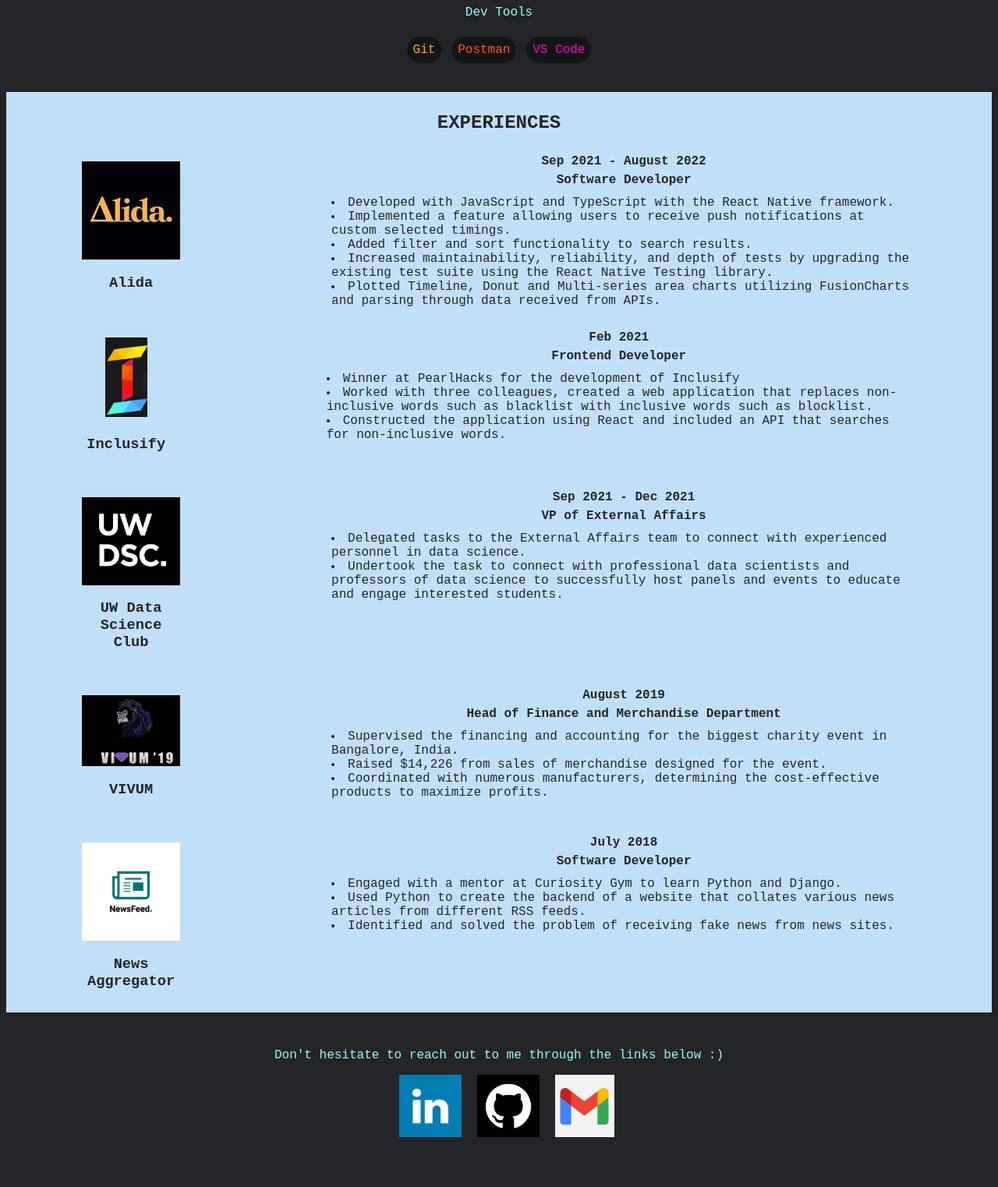
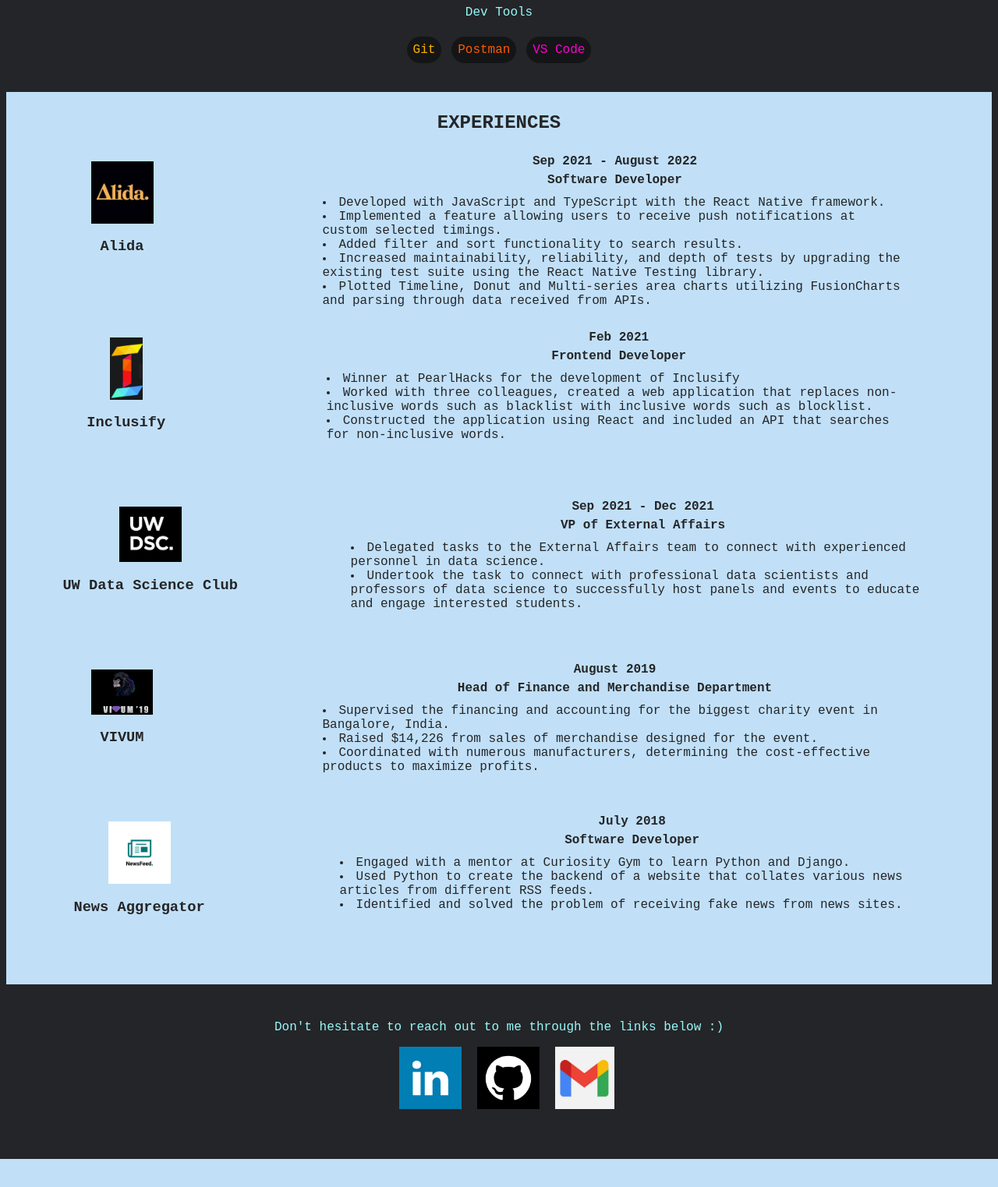
Before and after one commit to vips11/portfolioWebsite, a PHP site: page / in a window 1280 px wide. Shown: the part 1150-2673 px from the top of the page at 78% size. After the commit the page ends 2637 px from the top, so only its background shows below. Run offline with PHP 8.4, Linux system fonts and the light colour scheme.

Commit message:
accounting for different screen sizes

```diff
--- a/app.css
+++ b/app.css
@@ -6,6 +6,7 @@
   .logo {
     flex-direction: column;
     align-self: center;
+    margin-bottom: 10px;
   }
 
   .experience-text {
@@ -18,20 +19,7 @@
   .experience-item {
     flex-direction: column;
   }
-}
 
-:root {
-    --electric-blue: #97F9F9;
-    --uranian-blue: #a4def9;
-    --columbia-blue: #c1e0f7;
-    --thistle: #cfbae1;
-    --lilac: #c59fc9;
-    --pale-pink: #fad4d8;
-    --black: #242528;
-    --light-black: rgba(0, 0, 0, 0.44);
-    color: var(--electric-blue);
-    font-family: 'Courier New', Courier, monospace;
-    text-align: center;
 }
 
 @media only screen and (min-width: 769px) {
@@ -46,6 +34,25 @@
   .experience-title {
     line-height: 0.5;
   }
+
+  .logo {
+    margin-bottom: 40px;
+  }
+}
+
+
+:root {
+  --electric-blue: #97F9F9;
+  --uranian-blue: #a4def9;
+  --columbia-blue: #c1e0f7;
+  --thistle: #cfbae1;
+  --lilac: #c59fc9;
+  --pale-pink: #fad4d8;
+  --black: #242528;
+  --light-black: rgba(0, 0, 0, 0.44);
+  color: var(--electric-blue);
+  font-family: 'Courier New', Courier, monospace;
+  text-align: center;
 }
 
 ul {
@@ -73,7 +80,8 @@
   text-align: left;
 }
 
-a, a:visited {
+a,
+a:visited {
   text-decoration: none;
   color: var(--black);
   font-size: larger;
@@ -154,7 +162,7 @@
 #experience {
   background-color: var(--columbia-blue);
   padding-top: 10px;
-    padding-bottom: 10px;
+  padding-bottom: 30px;
 }
 
 .experience-content {
@@ -186,11 +194,18 @@
   color: var(--black);
 }
 
+.experience-logo {
+  display: flex;
+  align-self: center;
+  max-width: 80px;
+  max-height: 80px;
+  margin-top: 20px;
+}
+
 .logo {
   display: flex;
   flex-direction: column;
-    max-width: 10%;
-    max-height: 10%;
+  align-items: center;
 }
 
 #contact {
--- a/index.html
+++ b/index.html
@@ -57,7 +57,7 @@
   <h1>EXPERIENCES</h1>
   <div class="experience-item">
     <div class="logo">
-      <img src="./images/alida.png" style="margin-top: 20px;" />
+      <img src="./images/alida.png" style="margin-top: 20px;" class="experience-logo" />
       <h3>Alida</h3>
     </div>
     <div class="experience-content">
@@ -80,7 +80,7 @@
   <br />
   <div class="experience-item">
     <div class="logo">
-      <a href="http://inclusifyapp.herokuapp.com/"><img src="./images/inclusify.png" style="margin-top: 20px;" /></a>
+      <a href="http://inclusifyapp.herokuapp.com/"><img src="./images/inclusify.png"  class="experience-logo" /></a>
       <h3>Inclusify</h3>
     </div>
     <div class="experience-content">
@@ -99,7 +99,7 @@
   <br />
   <div class="experience-item">
     <div class="logo">
-      <img src="./images/dsc.png" style="margin-top: 20px;" />
+      <img src="./images/dsc.png"  class="experience-logo" />
       <h3>UW Data Science Club</h3>
     </div>
     <div class="experience-content">
@@ -118,7 +118,7 @@
   <br />
   <div class="experience-item">
     <div class="logo">
-      <img src="./images/vivum.png" style="margin-top: 20px;" />
+      <img src="./images/vivum.png"  class="experience-logo" />
       <h3>VIVUM</h3>
     </div>
     <div class="experience-content">
@@ -136,7 +136,7 @@
   <br />
   <div class="experience-item">
     <div class="logo">
-      <img src="./images/aggregator.jpeg" style="margin-top: 20px;" />
+      <img src="./images/aggregator.jpeg"  class="experience-logo" />
       <h3>News Aggregator</h3>
     </div>
     <div class="experience-content">
@@ -165,5 +165,4 @@
 </div>
 <link rel="stylesheet" href="app.css">
 <script src="app.js"></script>
-
 </html>
```
Lines whose indentation alone changed are shown as unchanged.
